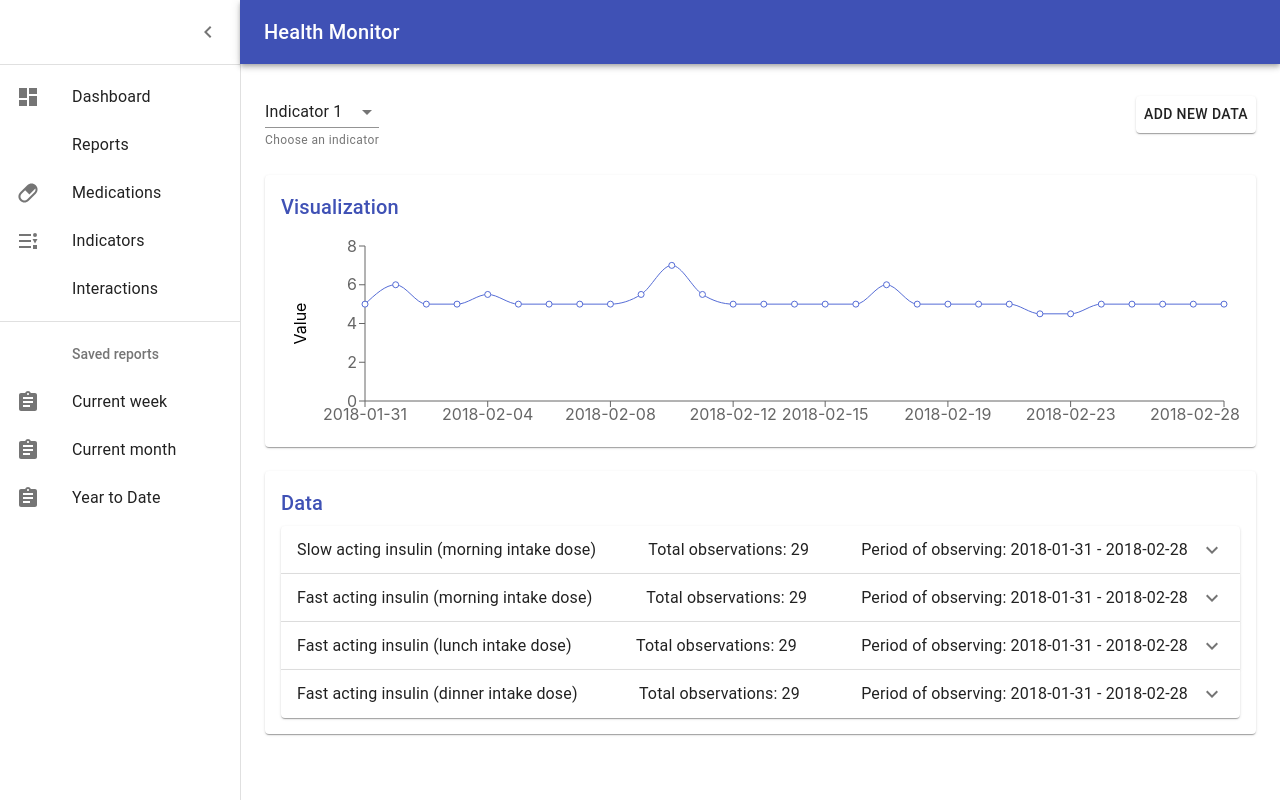
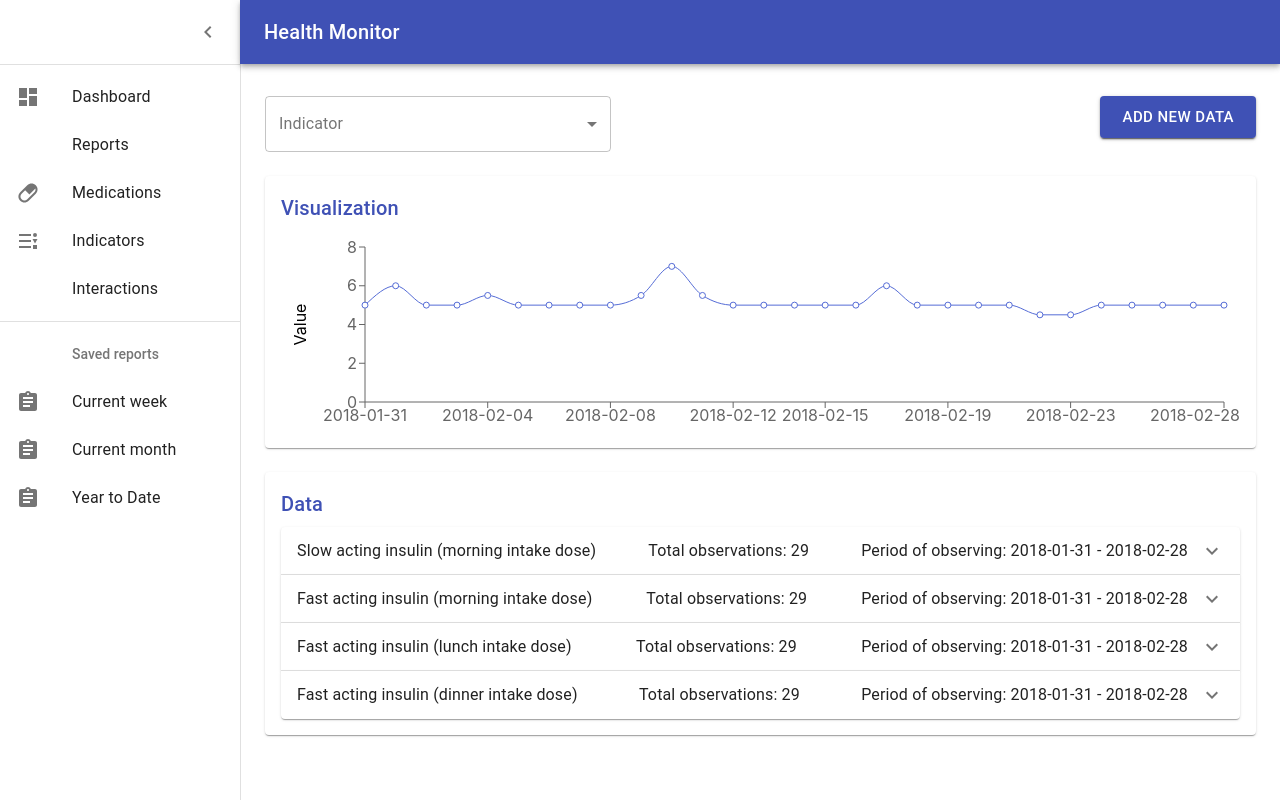
Before and after one commit to annaburlyaeva/health-monitoring-application, a React (Create React App) app in the folder FrontEnd/: page / in a window 1280 px wide. Built offline with nearby package versions, Linux system fonts and the light colour scheme.

Commit message:
Added expansion panels

```diff
--- a/FrontEnd/src/App.js
+++ b/FrontEnd/src/App.js
@@ -28,6 +28,13 @@ import { Button } from '@material-ui/core';
 
 import FormControl from '@material-ui/core/FormControl';
 import FormHelperText from '@material-ui/core/FormHelperText';
+
+
+import OutlinedInput from '@material-ui/core/OutlinedInput';
+
+import InputLabel from '@material-ui/core/InputLabel';
+
+import Select from '@material-ui/core/Select';
 
 import NativeSelect from '@material-ui/core/NativeSelect';
 
@@ -127,8 +134,15 @@ function App() {
   const fixedHeightPaper = clsx(classes.paper, classes.fixedHeight);
 
   const [state, setState] = React.useState({
-    age: ''
+    indicator: ''
   });
+
+  const inputLabel = React.useRef(null);
+
+  const [labelWidth, setLabelWidth] = React.useState(0);
+  React.useEffect(() => {
+    setLabelWidth(inputLabel.current.offsetWidth);
+  }, []);
 
 
   const handleChange = name => event => {
@@ -197,23 +211,43 @@ function App() {
               justify="space-between"
               alignItems="flex-start"
             >
-              <FormControl className={classes.formControl}>
+              {/* <FormControl className={classes.formControl}>
                 <NativeSelect
                   className={classes.selectEmpty}
-                  value={state.age}
-                  name="age"
-                  onChange={handleChange('age')}
+                  value={state.indicator}
+                  name="indicator"
+                  onChange={handleChange('indicator')}
                 >
                   <option value={10}>Indicator 1</option>
                   <option value={20}>Indicator 2</option>
                   <option value={30}>Indicator 3</option>
                 </NativeSelect>
                 <FormHelperText>Choose an indicator</FormHelperText>
-              </FormControl>
+              </FormControl> */}
 
-              <Paper>
-                <Button>ADD NEW DATA</Button>
-              </Paper>
+            <FormControl variant="outlined" className={classes.formControl}>
+              <InputLabel ref={inputLabel} htmlFor="outlined-age-native-simple">
+                Indicator
+              </InputLabel>
+              <Select
+                native
+                value={state.indicator}
+                onChange={handleChange('indicator')}
+                input={
+                  <OutlinedInput name="indicator" labelWidth={labelWidth} id="outlined-age-native-simple" />
+                }
+              >
+                <option value="" />
+                <option value={10}>Slow acting insulin (morning intake dose)</option>
+                <option value={20}>Fast acting insulin (morning intake dose)</option>
+                <option value={30}>Fast acting insulin (lunch intake dose)</option>
+                <option value={30}>Fast acting insulin (dinner intake dose)</option>
+              </Select>
+            </FormControl>
+
+            <Paper>
+              <Button variant="contained" size="large" color="primary">ADD NEW DATA</Button>
+            </Paper>
 
             </Grid>
             {/* Chart */}
--- a/FrontEnd/src/Chart.js
+++ b/FrontEnd/src/Chart.js
@@ -36,7 +36,7 @@ const data = [
   createData("2018-02-25", 5),
   createData("2018-02-26", 5),
   createData("2018-02-27", 5),
-  createData("2018-02-28", 5) ,
+  createData("2018-02-28", 5),
 ];
 
 
```
